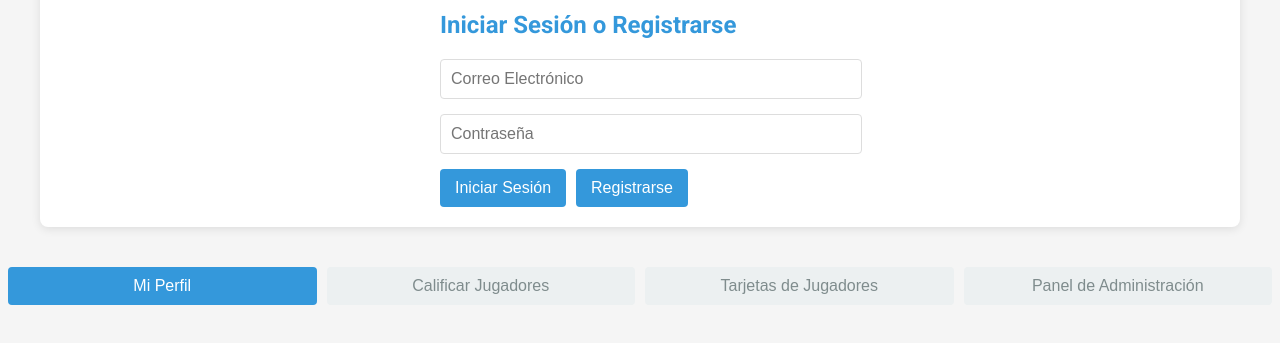
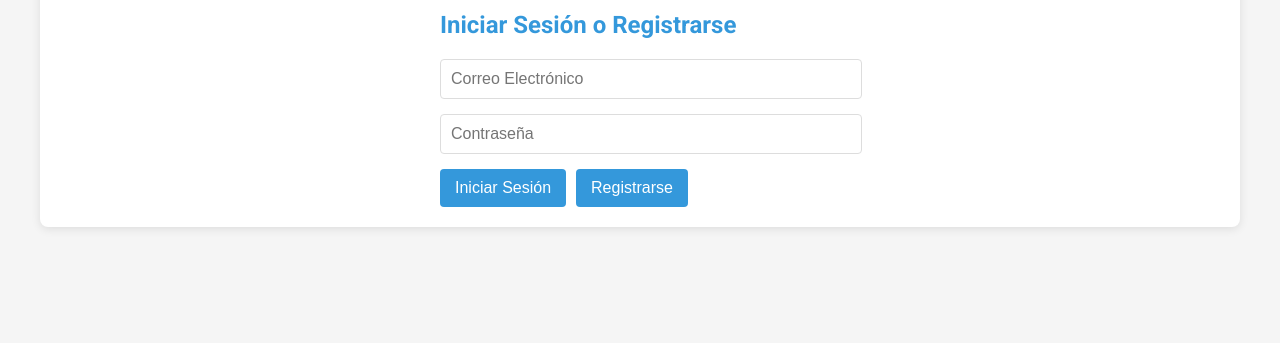
Before and after one commit to wanchope99/futbol-miercoles, a plain HTML site: page index.html in a window 1280 px wide. Shown: the part 135-478 px from the top of the page. Drawn offline with Linux system fonts and the light colour scheme; no server answers.

Commit message:
Update index.html

```diff
--- a/index.html
+++ b/index.html
@@ -32,11 +32,12 @@
                 <button id="logout-button">Cerrar Sesión</button>
             </header>
 
-            <nav>
-                <button id="nav-profile" class="nav-button active">Mi Perfil</button>
-                <button id="nav-rate" class="nav-button">Calificar Jugadores</button>
-                <button id="nav-cards" class="nav-button">Tarjetas de Jugadores</button>
-            </nav>
+    <nav>
+    <button id="nav-profile" class="nav-button active">Mi Perfil</button>
+    <button id="nav-rate" class="nav-button">Calificar Jugadores</button>
+    <button id="nav-cards" class="nav-button">Tarjetas de Jugadores</button>
+    <button id="nav-admin" class="nav-button">Panel de Administración</button>
+</nav>
 
             <!-- My Profile Tab -->
 <div id="profile-tab" class="tab-content">
@@ -207,12 +208,7 @@
         </div>
     </div>
 
-    <nav>
-    <button id="nav-profile" class="nav-button active">Mi Perfil</button>
-    <button id="nav-rate" class="nav-button">Calificar Jugadores</button>
-    <button id="nav-cards" class="nav-button">Tarjetas de Jugadores</button>
-    <button id="nav-admin" class="nav-button">Panel de Administración</button>
-</nav>
+
 
 
     <!-- Firebase SDK -->
```
